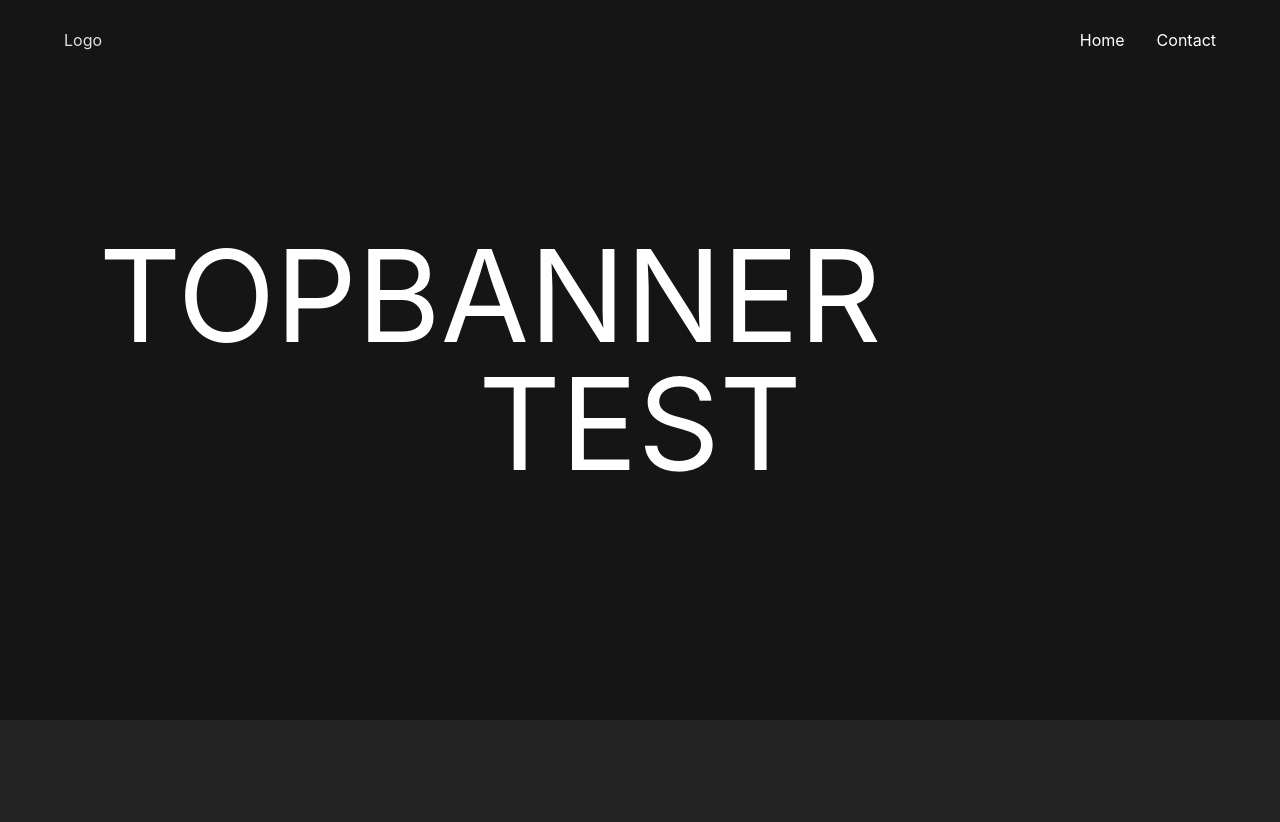
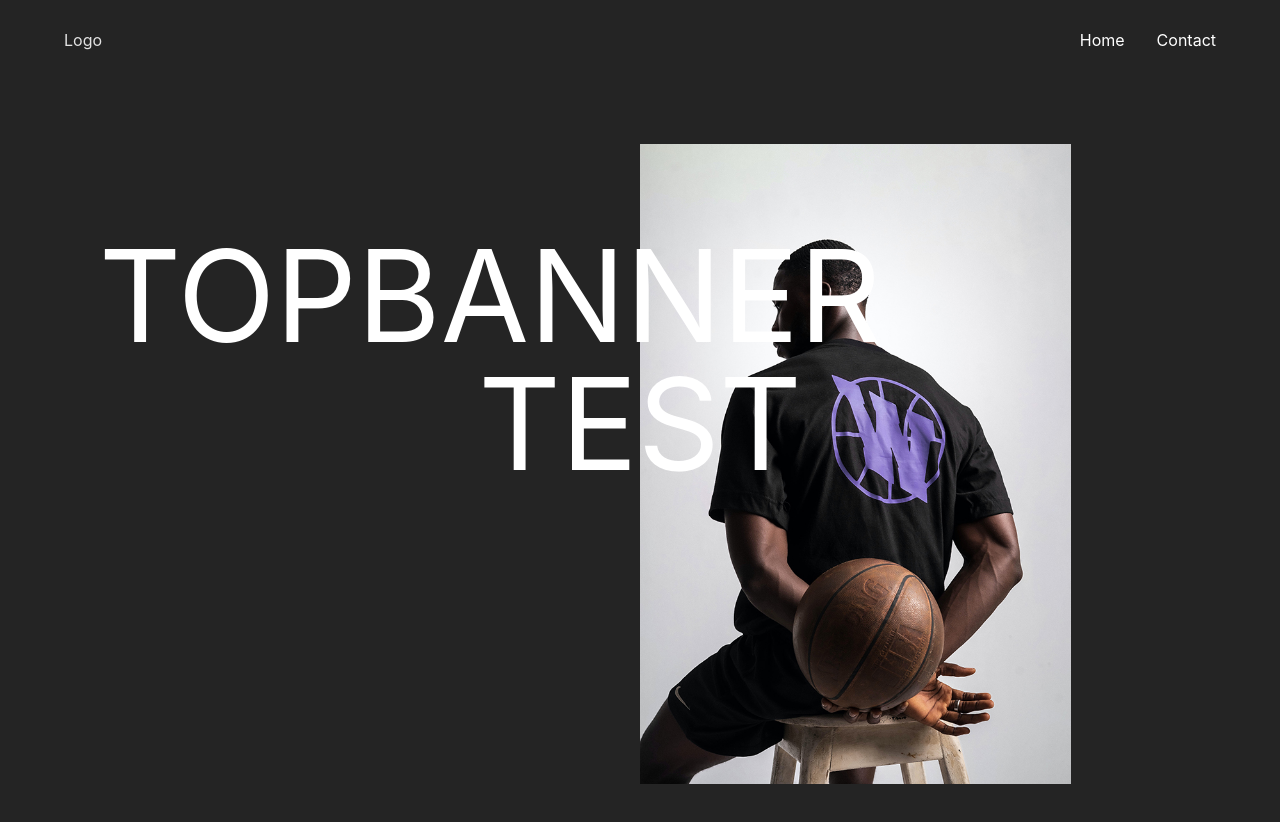
Before and after one commit to mihai-ursu/awwwards-scroll-sideways, a React (Vite) app: page / in a window 1280 px wide. Shown: the top 822 px of the page. Built offline with nearby package versions, Linux system fonts and the light colour scheme.

Commit message:
Added image

```diff
--- a/src/components/ScrollSideways/ScrollSideways.tsx
+++ b/src/components/ScrollSideways/ScrollSideways.tsx
@@ -10,6 +10,7 @@ const ScrollSideways: FunctionComponent<ScrollSidewaysProps> = (props) => {
     isEffectActive,
     direction,
     initialX = 0,
+    cssClass,
   } = props;
   const prefersReducedMotion = useReducedMotion();
   const ref = useRef<HTMLDivElement>(null);
@@ -21,7 +22,12 @@ const ScrollSideways: FunctionComponent<ScrollSidewaysProps> = (props) => {
   }
 
   return (
-    <motion.div initial={{ x: initialX }} ref={ref} style={{ x: x }}>
+    <motion.div
+      className={cssClass}
+      initial={{ x: initialX }}
+      ref={ref}
+      style={{ x: x }}
+    >
       {children}
     </motion.div>
   );
--- a/src/components/ScrollSideways/ScrollSidewaysProps.ts
+++ b/src/components/ScrollSideways/ScrollSidewaysProps.ts
@@ -4,4 +4,5 @@ export default interface ScrollSidewaysProps {
   isEffectActive?: boolean;
   direction: "left" | "right";
   initialX?: number;
+  cssClass?: string;
 }
--- a/src/components/TopBanner/TopBanner.module.scss
+++ b/src/components/TopBanner/TopBanner.module.scss
@@ -1,7 +1,6 @@
 @use "../../styles/colors" as *;
 
 .wrapper {
-  background-color: $dark-gray;
   color: #fff;
   width: 100%;
   height: 90vh;
@@ -9,9 +8,21 @@
   justify-content: center;
   align-items: center;
   flex-direction: column;
+  position: relative;
 }
 
 .topBannerHeadline {
   text-transform: uppercase;
   font-size: 8rem;
 }
+
+.imageWrapper {
+  position: absolute;
+  left: 50%;
+  top: 20%;
+  z-index: -1;
+}
+
+.image {
+  max-height: 40rem;
+}
--- a/src/components/TopBanner/TopBanner.tsx
+++ b/src/components/TopBanner/TopBanner.tsx
@@ -16,6 +16,18 @@ const TopBanner: FunctionComponent = () => {
       <ScrollSideways direction="left" isEffectActive={true} offset={150}>
         <h1 className={styles.topBannerHeadline}>Test</h1>
       </ScrollSideways>
+      <ScrollSideways
+        cssClass={styles.imageWrapper}
+        direction="left"
+        isEffectActive={true}
+        offset={230}
+      >
+        <img
+          src="./guy-with-basketball.jpg"
+          alt="Guy with basketball"
+          className={styles.image}
+        />
+      </ScrollSideways>
     </div>
   );
 };
--- a/src/page/Home.tsx
+++ b/src/page/Home.tsx
@@ -7,7 +7,6 @@ const Home: FunctionComponent = () => {
   return (
     <Layout>
       <main>
-        {/* <div className={styles.space} /> */}
         <TopBanner />
         <div className={styles.space} />
       </main>
```
Also changed, not shown: public/guy-with-basketball.jpg (added).
